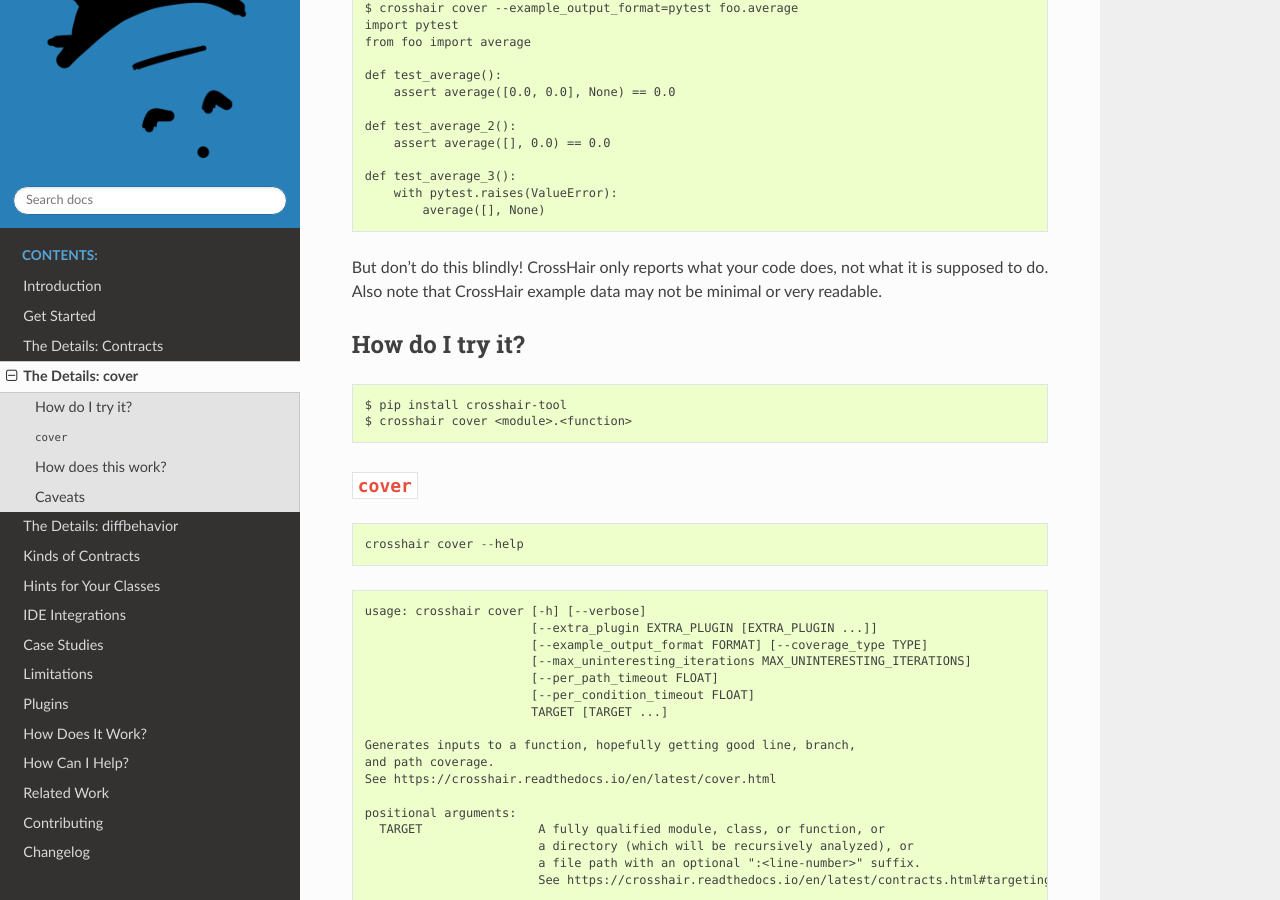
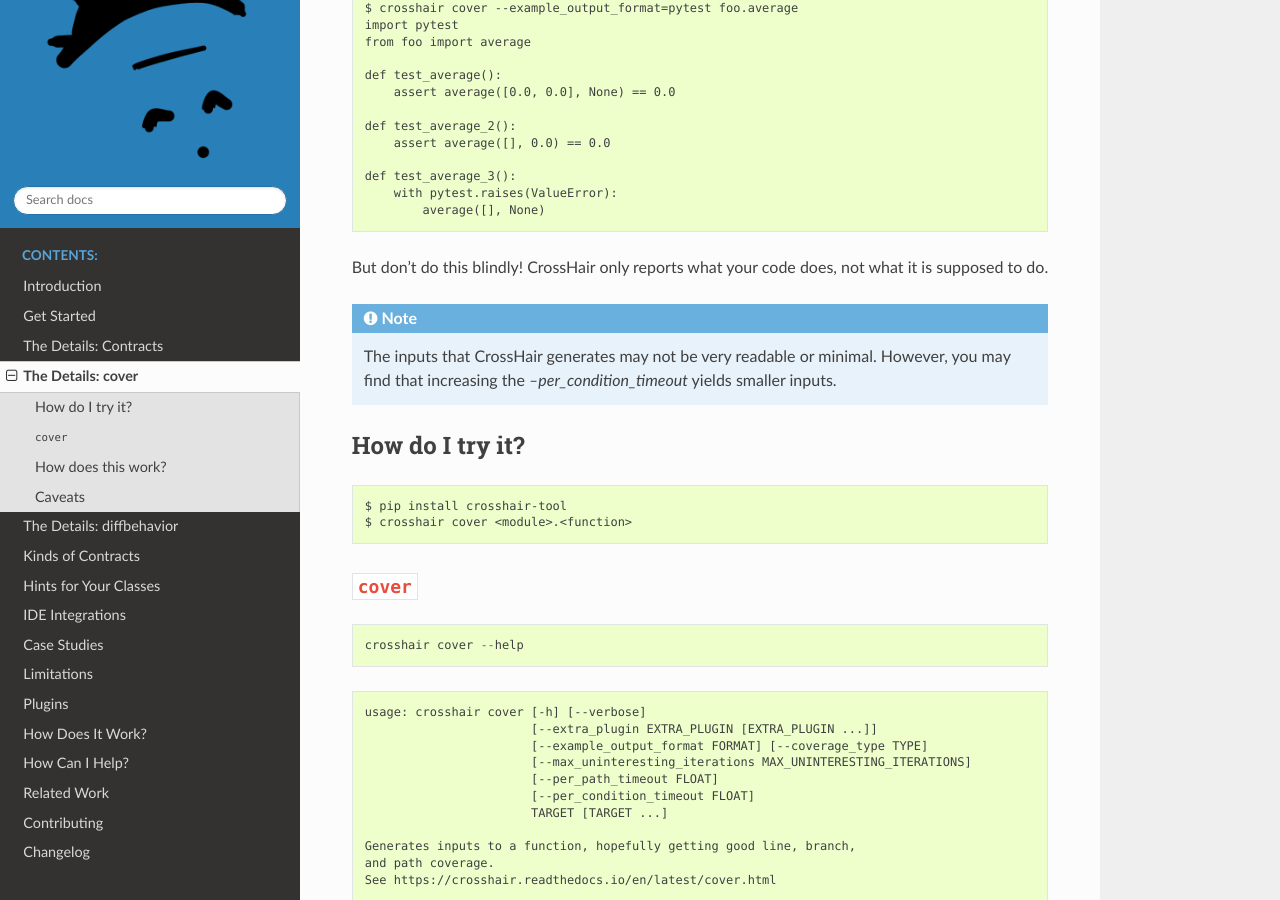
Before and after one commit to pschanely/CrossHair, a Sphinx documentation site: the page built from doc/source/cover.rst, in a window 1280 px wide and 900 px high, scrolled down 587 px. Built offline with Sphinx 7.4.7 and the Read the Docs theme 3.1.0, drawn with Linux system fonts in a browser that asks for light colours; the version number is read from the project's files by our own code.

Commit message:
Minimize cover's example inputs

```diff
--- a/doc/source/cover.rst
+++ b/doc/source/cover.rst
@@ -41,7 +41,11 @@
 
 But don't do this blindly!
 CrossHair only reports what your code does, not what it is supposed to do.
-Also note that CrossHair example data may not be minimal or very readable.
+
+.. note::
+
+    The inputs that CrossHair generates may not be very readable or minimal.
+    However, you may find that increasing the `--per_condition_timeout` yields smaller inputs.
 
 
 How do I try it?
```
Also changed, not shown: 1 other file.
